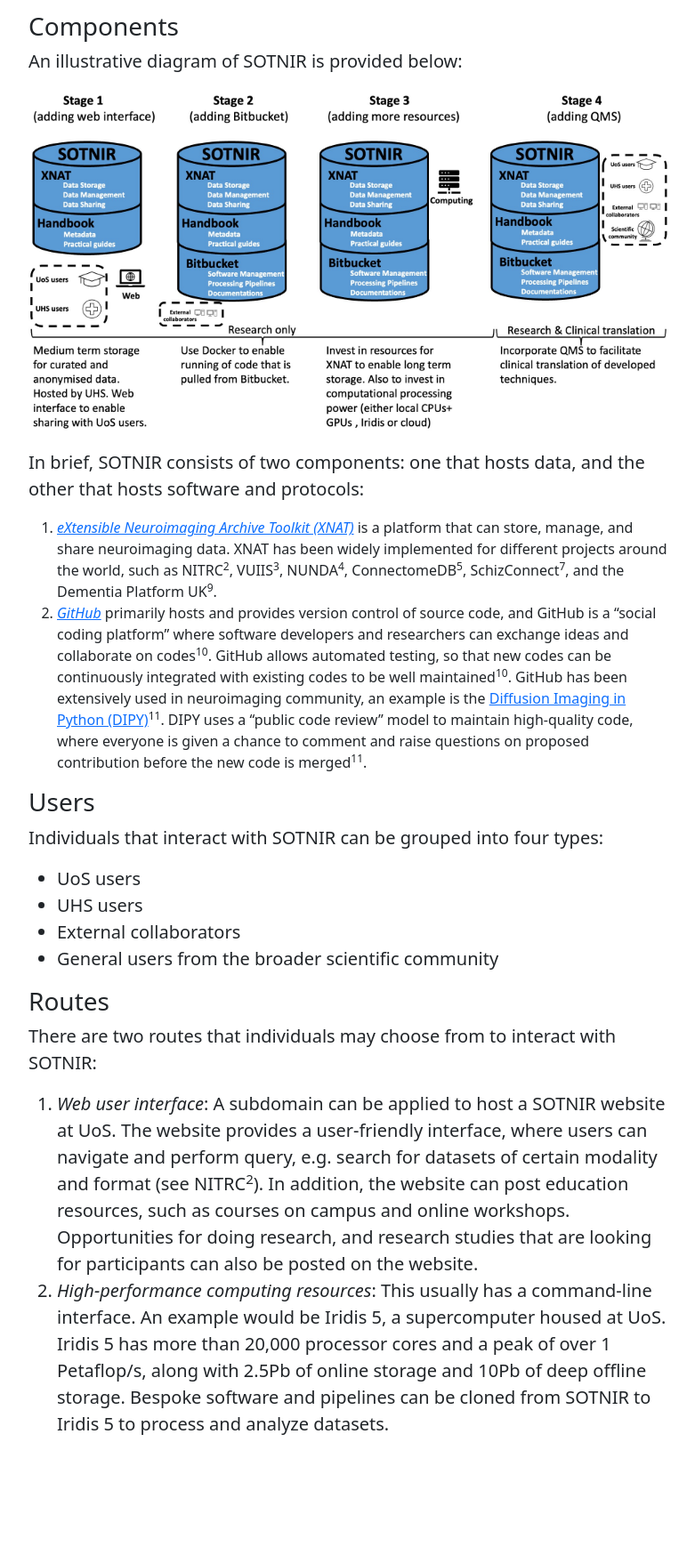
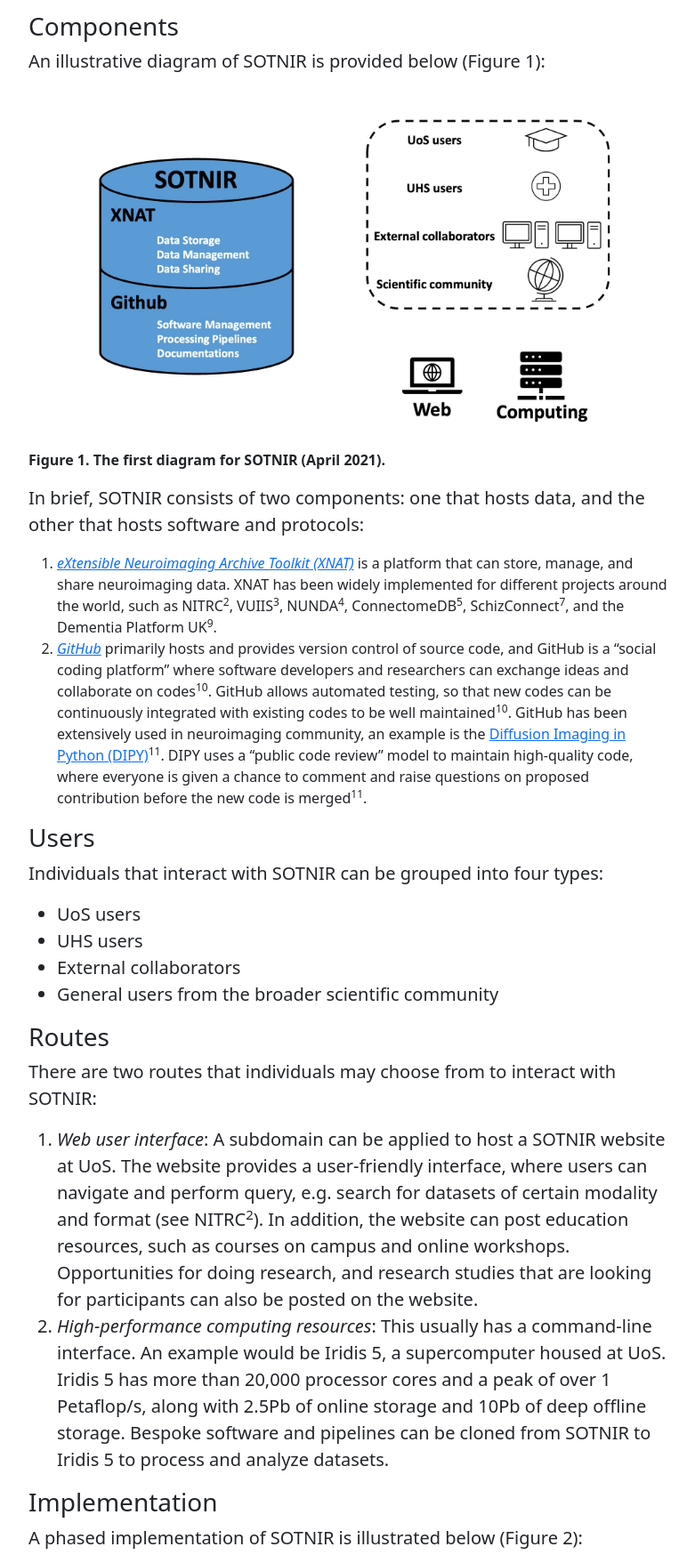
Before and after one commit to sotnir/sotnir.github.io, a plain HTML site: page index.html in a window 1280 px wide. Shown: the part 1911-3668 px from the top of the page at 89% size, without its empty margins (248-1029 px from the left). Drawn offline with nearby package versions, Linux system fonts and the light colour scheme.

Commit message:
Updated figures

```diff
--- a/index.html
+++ b/index.html
@@ -79,9 +79,14 @@
                             has made significant investment.</p>
 
                         <h3>Components</h3>
-                        <p class="lead">An illustrative diagram of SOTNIR is provided below:</p>
-                        <!-- Figure -->
-                        <img src="assets/img/sotnir-stages-diagram.jpg" alt="SOTNIR at different stages" class="img-fluid">
+                        <p class="lead">An illustrative diagram of SOTNIR is provided below (<b>Figure 1</b>):</p>
+                        <!-- Figure: SOTNIR Diagram -->
+                        <figure>
+                            <img src="assets/img/sotnir-first-diagram.jpg" alt="SOTNIR first diagram" class="img-fluid">
+                            <figcaption>
+                                <b>Figure 1. The first diagram for SOTNIR (April 2021).</b>
+                            </figcaption>
+                        </figure>
                         <p class="lead">In brief, SOTNIR consists of two components: one that hosts data, and the other that hosts software and protocols: </p>
                         <ol clas="lead">
                             <li><i><a target="_blank" href="https://www.xnat.org/">eXtensible Neuroimaging Archive Toolkit (XNAT)</a></i> is a platform that can store,
@@ -121,6 +126,16 @@
                                 SOTNIR to Iridis 5 to process and analyze datasets.</li>
                         </ol>
 
+                        <h3>Implementation</h3>
+                        <p class="lead">A phased implementation of SOTNIR is illustrated below (<b>Figure 2</b>):</p>
+                        <!-- Figure: SOTNIR Implementation at different stages -->
+                        <figure>
+                            <img src="assets/img/sotnir-stages-diagram.jpg" alt="SOTNIR stages diagram" class="img-fluid">
+                            <figcaption>
+                                <b>Figure 2. Implementation Stages of SOTNIR (October 2021).</b> This diagram outlines the phased implementation of
+                                SOTNIR. To note, it proposes Bitbucket over GitHub for project management.
+                            </figcaption>
+                        </figure>
                     </div>
                 </div>
             </div>
```
Also changed, not shown: assets/img/sotnir-first-diagram.jpg (added).
